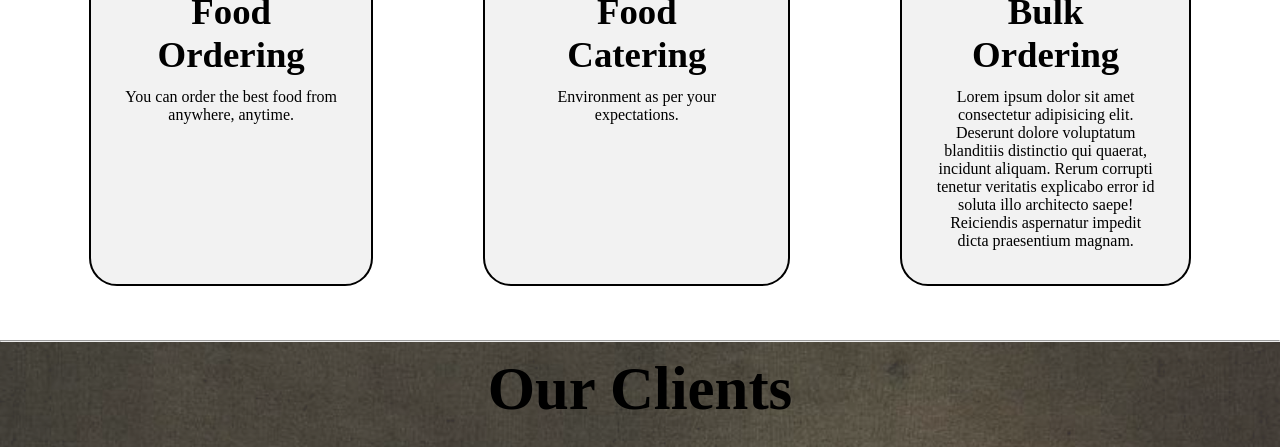
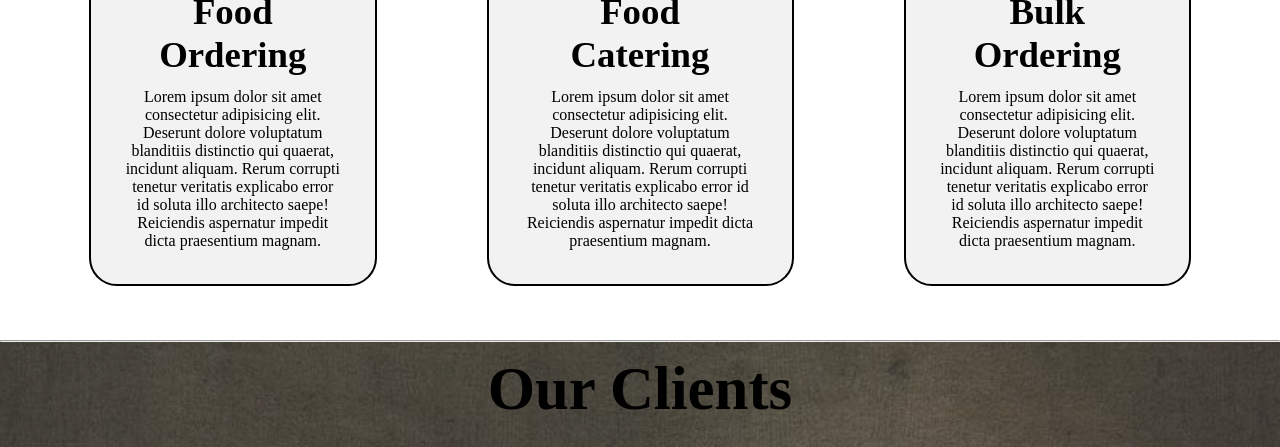
Before and after one commit to muskangupta02/food-website, a plain HTML site: page index.html in a window 1280 px wide. Shown: the part 995-1442 px from the top of the page. Drawn offline with Linux system fonts and the light colour scheme.

Commit message:
Update index.html

```diff
--- a/index.html
+++ b/index.html
@@ -35,12 +35,16 @@
             <div class="box">
                 <img src="burger.jpg" alt="burger">
                 <h2 class="h-secondary center">Food Ordering</h2>
-                <p class="center">You can order the best food from anywhere, anytime.</p>
+                <p class="center">Lorem ipsum dolor sit amet consectetur adipisicing elit. Deserunt dolore voluptatum
+                    blanditiis distinctio qui quaerat, incidunt aliquam. Rerum corrupti tenetur veritatis explicabo
+                    error id soluta illo architecto saepe! Reiciendis aspernatur impedit dicta praesentium magnam.</p>
             </div>
             <div class="box">
                 <img src="pastry.jpg" alt="pastry">
                 <h2 class="h-secondary center">Food Catering</h2>
-                <p class="center">Environment as per your expectations.</p>
+                <p class="center">Lorem ipsum dolor sit amet consectetur adipisicing elit. Deserunt dolore voluptatum
+                    blanditiis distinctio qui quaerat, incidunt aliquam. Rerum corrupti tenetur veritatis explicabo
+                    error id soluta illo architecto saepe! Reiciendis aspernatur impedit dicta praesentium magnam.</p>
             </div>
             <div class="box">
                 <img src="delivery boy.jpg" alt="delivery boy">
```
